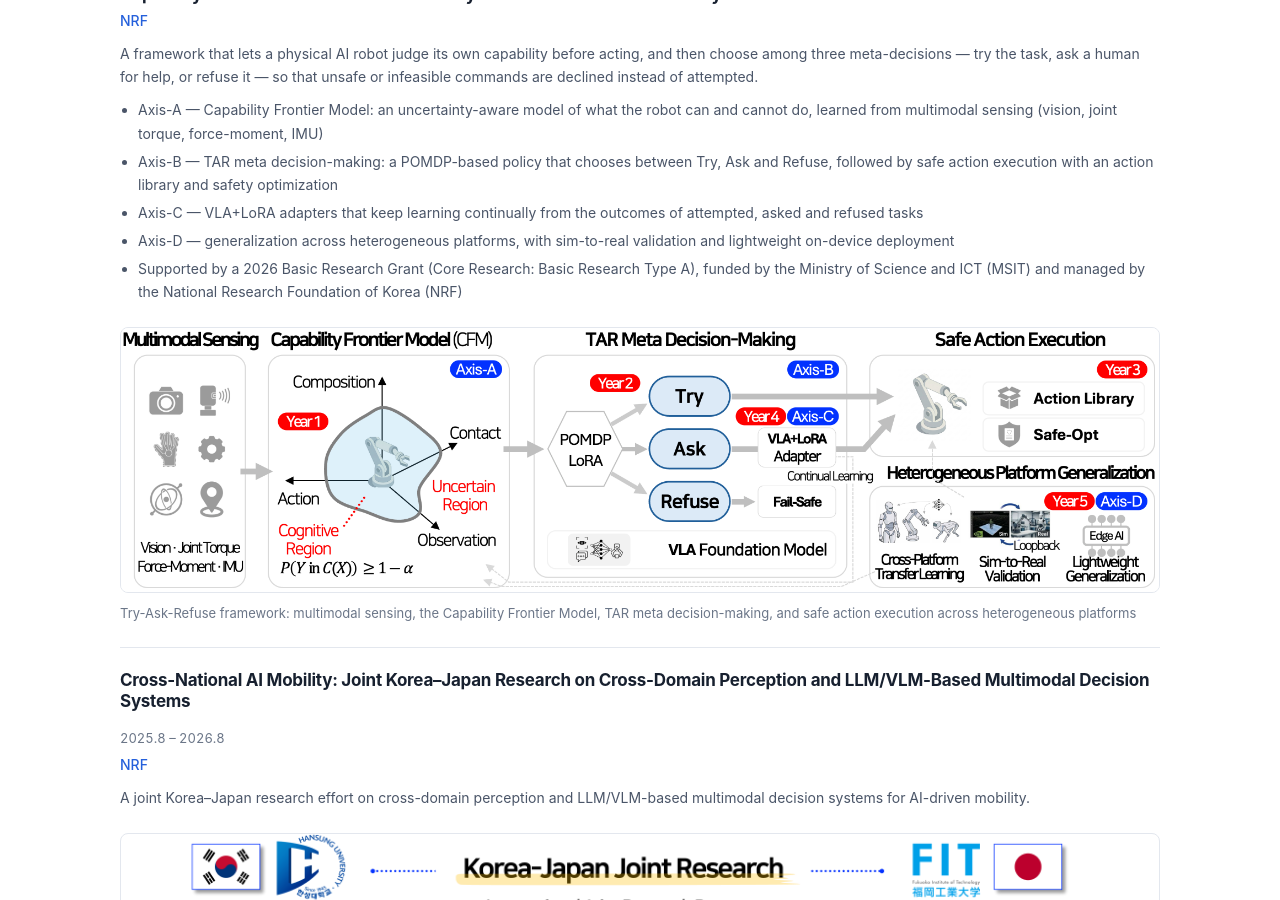
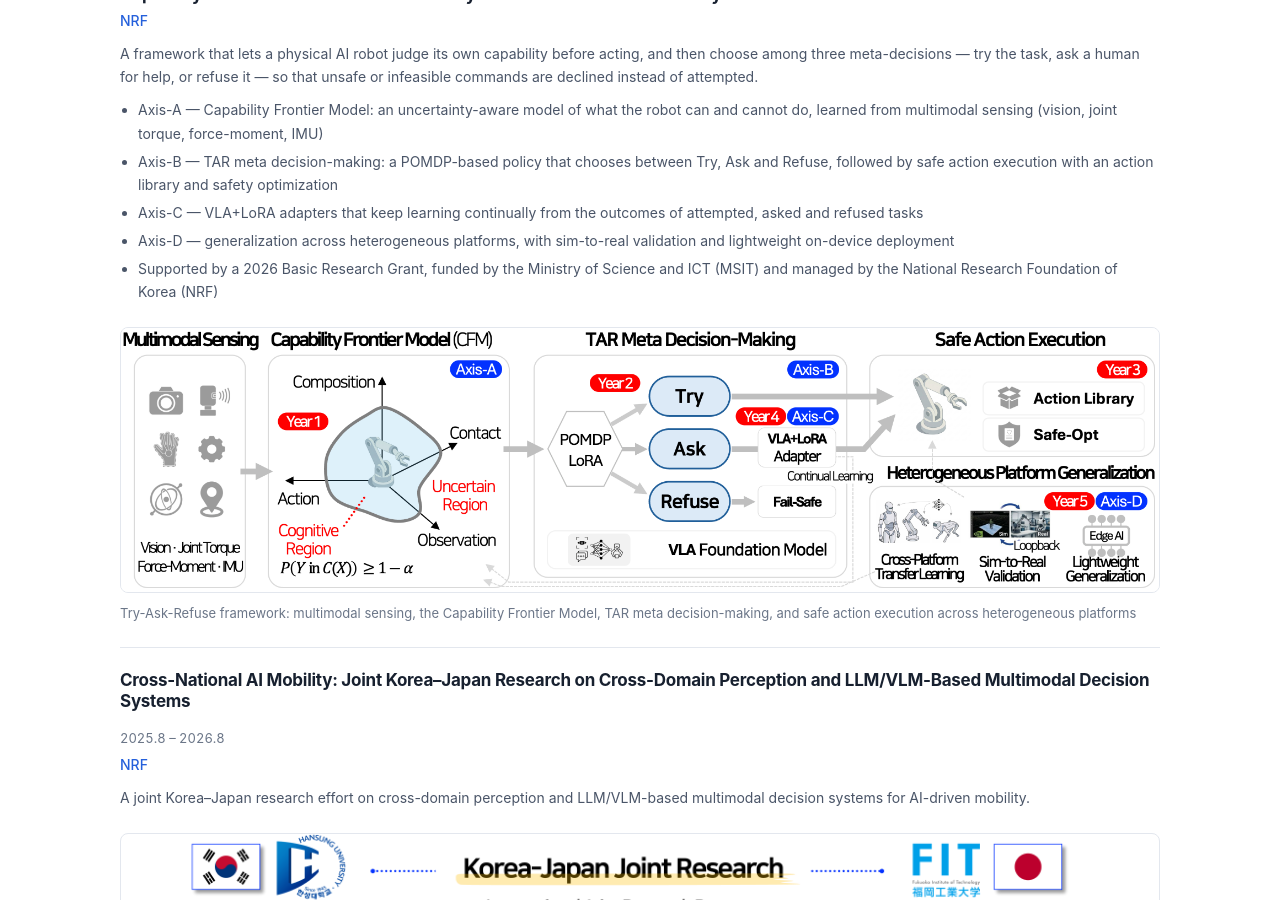
Before and after one commit to imcslab/imcslab.github.io, a Jekyll site: the page built from projects.html, in a window 1280 px wide and 900 px high, scrolled down 398 px. Built offline with Jekyll 4.4.1, drawn with Linux system fonts in a browser that asks for light colours.

Commit message:
Projects: match the grant credit to the news wording
Co-Authored-By: Claude Opus 5 (1M context) <noreply@anthropic.com>

```diff
--- a/_data/projects.yml
+++ b/_data/projects.yml
@@ -26,7 +26,7 @@
     - "Axis-B — TAR meta decision-making: a POMDP-based policy that chooses between Try, Ask and Refuse, followed by safe action execution with an action library and safety optimization"
     - "Axis-C — VLA+LoRA adapters that keep learning continually from the outcomes of attempted, asked and refused tasks"
     - "Axis-D — generalization across heterogeneous platforms, with sim-to-real validation and lightweight on-device deployment"
-    - "Supported by a 2026 Basic Research Grant (Core Research: Basic Research Type A), funded by the Ministry of Science and ICT (MSIT) and managed by the National Research Foundation of Korea (NRF)"
+    - "Supported by a 2026 Basic Research Grant, funded by the Ministry of Science and ICT (MSIT) and managed by the National Research Foundation of Korea (NRF)"
   image: "/assets/uploads/2026_NRF_TAR_framework.png"
   caption: "Try-Ask-Refuse framework: multimodal sensing, the Capability Frontier Model, TAR meta decision-making, and safe action execution across heterogeneous platforms"
 
```
